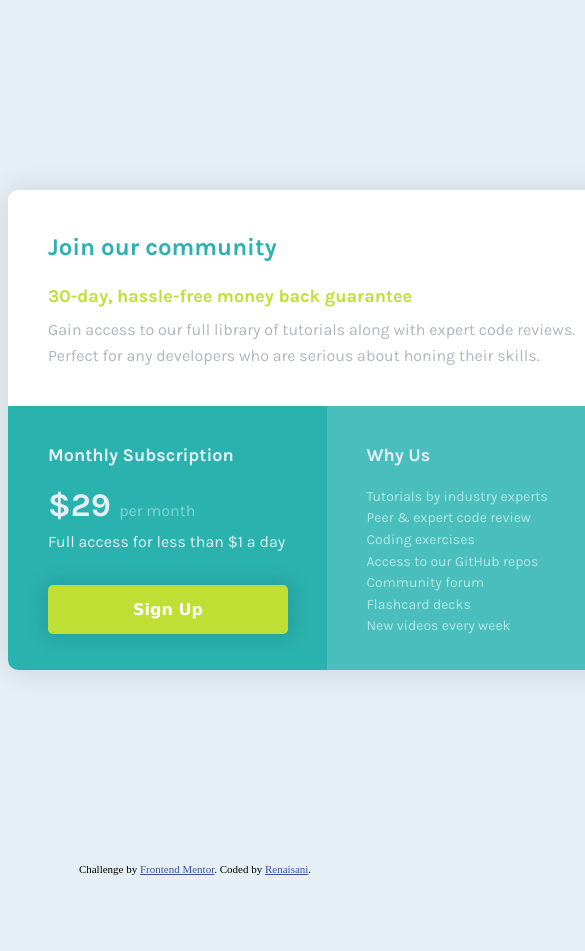
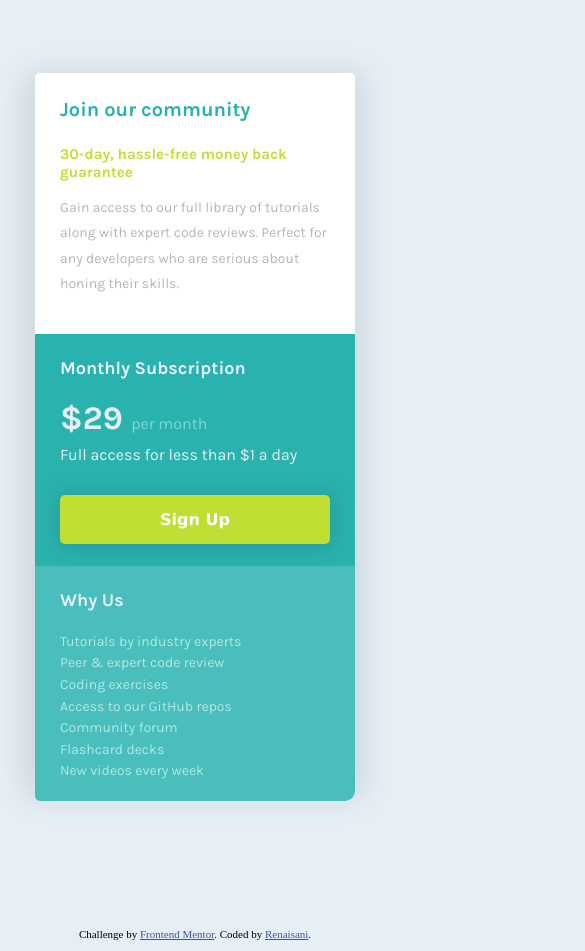
Before and after one commit to Renaisani/single-price-grid-component, a plain HTML site: page index.html in a window 390 px wide. Shown: the top 951 px of the page, 585 px wide, since content can reach past the window. Before the commit the page ends 886 px from the top, so only its background shows below. Drawn offline with Linux system fonts and the light colour scheme.

Commit message:
Finish mobile version of single price grid component

```diff
--- a/css/_grid-component.scss
+++ b/css/_grid-component.scss
@@ -28,6 +28,7 @@
     border-top-left-radius: $BorderRadius;
     padding-top: $TopPadding;
     padding-left: $SidePadding;
+    padding-right: $SidePadding;
     grid-area: join;
     h2 {
         color: hsl(179, 62%, 43%);
@@ -100,7 +101,6 @@
     padding-top: $TopPadding;
     padding-left: $SidePadding;
     grid-area: explanation;
-    font-size: small;
     color: $LightTextColor;
     h2 {
         font-size: $SubHeadText;
--- /dev/null
+++ b/css/_mobile-grid.scss
@@ -0,0 +1,57 @@
+@media only screen and (max-width: 650px) {
+    .grid {
+        place-items: start;
+        justify-items: center;
+        padding-top: 65px;
+    }
+    .innerGrid {
+        grid-template-columns: 1fr;
+        grid-template-rows: .9fr 1.1fr .9fr;
+        grid-template-areas:
+        "join"
+        "subscription"
+        "explanation";
+        width: 320px;
+        height: 705px;
+        border-radius: $MobileBorder;
+        box-shadow: -1px 10px 30px 11px rgba(0, 0, 0, 0.102);
+    }
+    .join {
+        border-top-left-radius: $MobileBorder;
+        border-top-right-radius: $MobileBorder;
+        padding-top: $MobileTopPad;
+        padding-left: $MobileSidePad;
+        padding-right: 28px;
+        h2 {
+            font-size: 20px;
+        }
+        h3 {
+            font-size: 15px;
+            margin-bottom: 14px;
+        }
+        .body-copy {
+            font-size: 14px;
+            margin-bottom: 37px;
+        }
+    }
+    .subscription {
+        border-bottom-left-radius: 0;
+        padding-top: $MobileTopPad;
+        padding-left: $MobileSidePad;
+        p {
+            margin-bottom: 13px;
+        }
+        button {
+            width: 270px;
+            margin-bottom: 22px;
+        }
+    }
+    .explanation {
+        border-bottom-left-radius: $MobileBorder;
+        padding-top: $MobileTopPad;
+        padding-left: $MobileSidePad;
+        .list {
+            margin-bottom: 19px;
+        }
+    }
+}
--- a/css/_variables.scss
+++ b/css/_variables.scss
@@ -4,3 +4,6 @@ $TopPadding : 23px;
 $SidePadding : 40px;
 $SubHeadText : 18px;
 $BodyCopy : 16px;
+$MobileBorder : 5px;
+$MobileTopPad : 8px;
+$MobileSidePad : 25px;
--- a/css/styles.scss
+++ b/css/styles.scss
@@ -2,6 +2,7 @@
 ////////// Imports /////////
 @import "./variables";
 @import "./grid-component";
+@import "./mobile-grid";
 @import "./footer";
 
 
--- a/index.html
+++ b/index.html
@@ -18,7 +18,7 @@
       <div class="container join">
         <h2>Join our community</h1>
         <h3>30-day, hassle-free money back guarantee</h3>
-        <div class="body-copy">Gain access to our full library of tutorials along with expert code reviews.<br>
+        <div class="body-copy">Gain access to our full library of tutorials along with expert code reviews.
             Perfect for any developers who are serious about honing their skills.</div>
       </div>
 
```
Also changed, not shown: css/styles.css, 1 other file.
